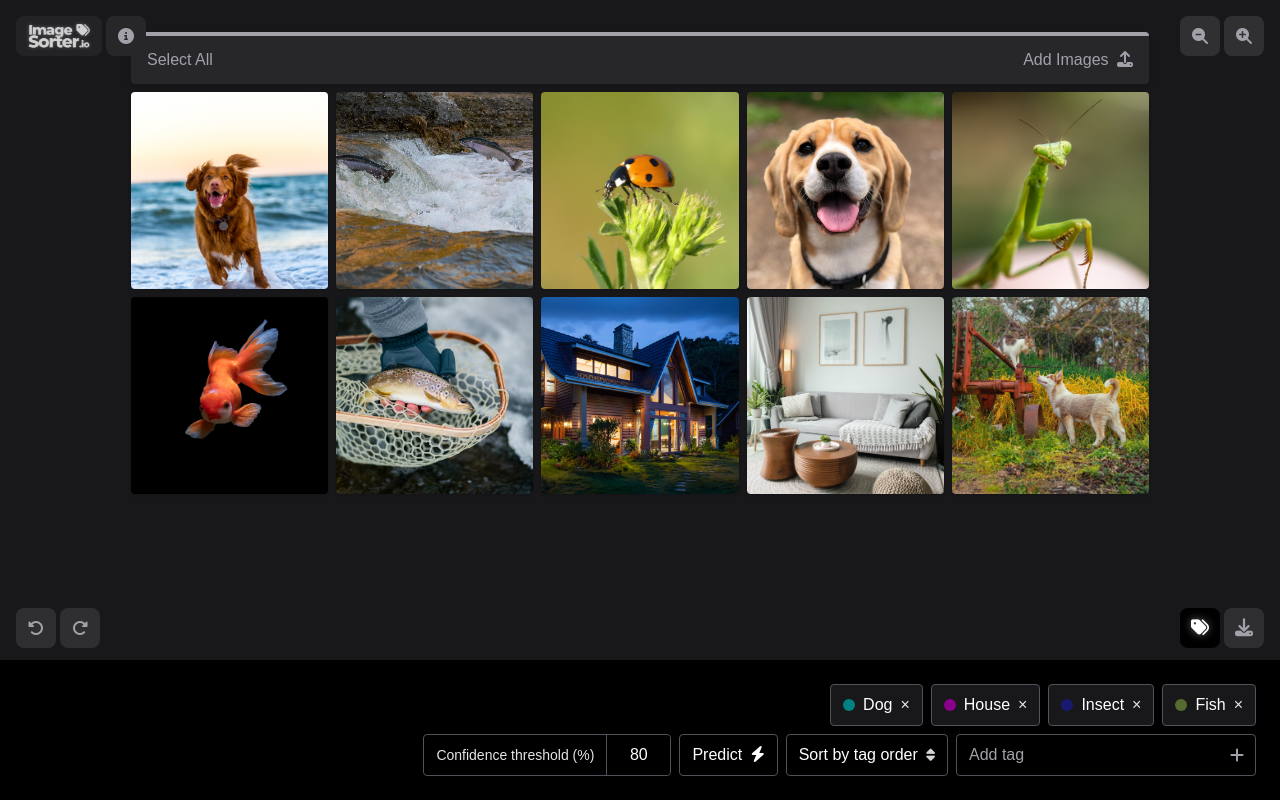
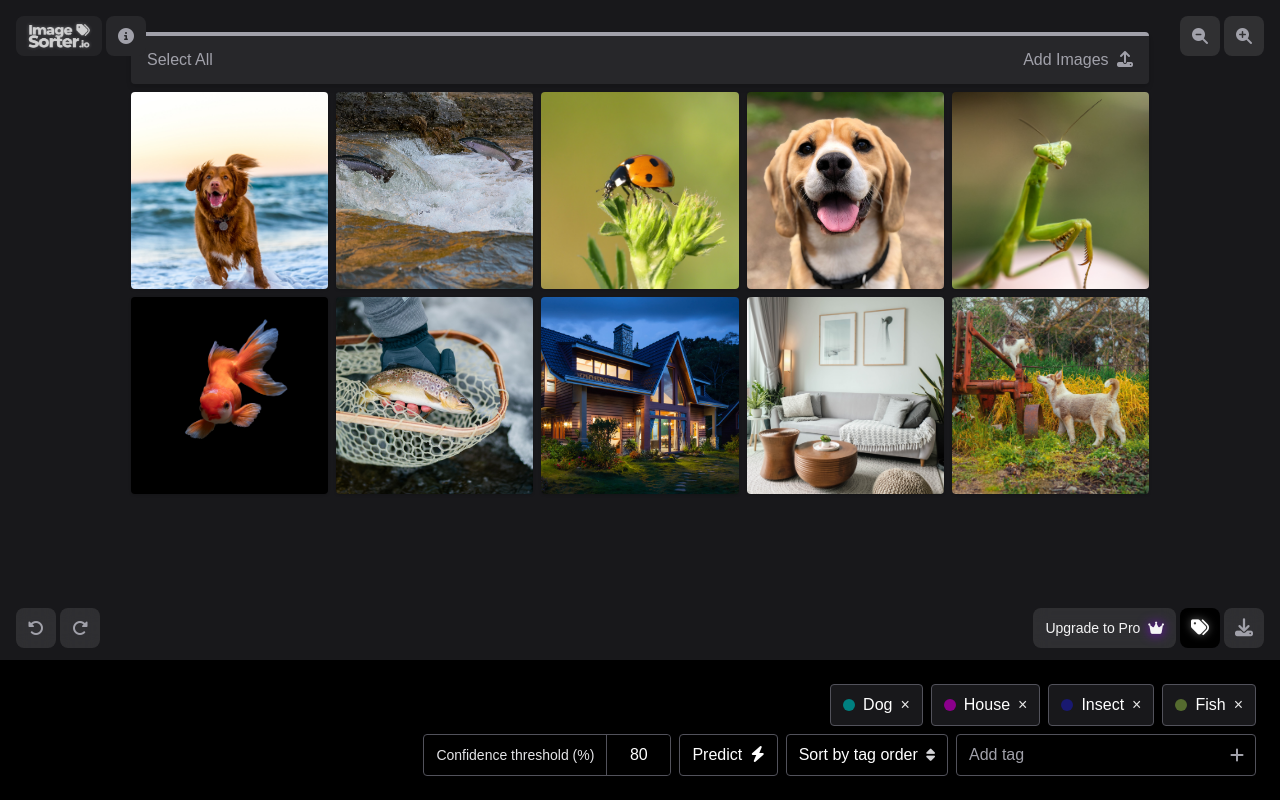
Before and after one commit to raykeating/imagesorter.io, a Next.js app: page / in a window 1280 px wide. Built offline with nearby package versions, Linux system fonts and the light colour scheme; a web font is replaced by a local one.

Commit message:
Add 'upgrade to pro' button

```diff
--- a/components/Drawers.tsx
+++ b/components/Drawers.tsx
@@ -7,6 +7,7 @@ import TagsDrawer from "@/components/TagsDrawer";
 import UndoButtons from "@/components/UndoButtons";
 import Photo from "@/types/Photo";
 import Image from "next/image";
+import Link from "next/link";
 
 type DrawerType = "tags" | "settings" | "download"; // settings is not currently used
 
@@ -49,6 +50,11 @@ export default function Drawers({
 			<div className="flex justify-between items-center px-4 h-0 -translate-y-8">
 				<UndoButtons undoPhotos={undoPhotos} redoPhotos={redoPhotos} />
 				<div className="flex gap-1">
+					<Link href="https://forms.fillout.com/t/6rxDbuRsGzus" target="_blank" className="bg-white/60 lg:bg-white/10 text-zinc-100 backdrop-blur h-10 hover:bg-black hover:text-white rounded-lg p-2 px-3 flex items-center justify-center">
+						<span className="text-sm">Upgrade to Pro <i className="fa-solid fa-crown text-sm ml-1" style={{
+							textShadow: "0 0 12px rgba(140, 3, 252,0.9)",
+						}}></i></span>
+					</Link>
 					<DrawerButton
 						setOpenDrawer={setOpenDrawer}
 						type="tags"
```
